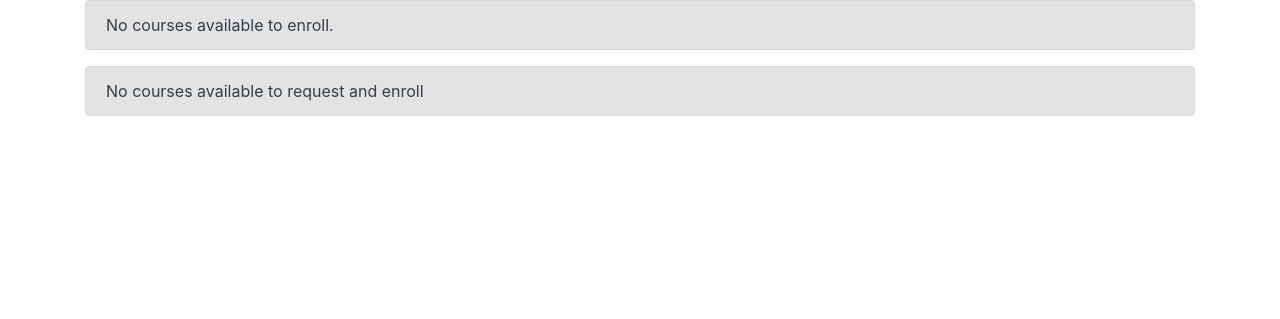
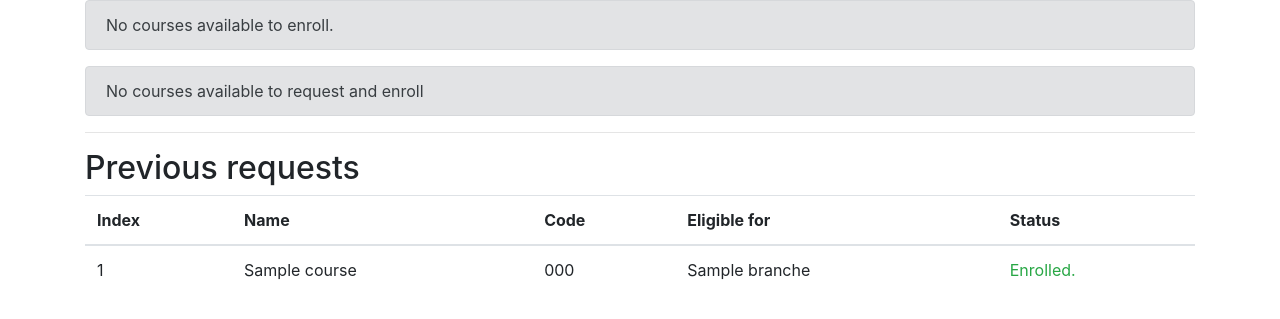
Before and after one commit to Prasheel-IITI/paathshaala-user, a Flask app: page /enroll in a window 1280 px wide. Shown: the part 56-375 px from the top of the page. Run offline with Flask 2, Linux system fonts and the light colour scheme; a user stored in the database is signed in; tables that the repository leaves empty hold one stand-in row (values such as "Sample post"); some libraries are stand-ins or nearby versions.

Commit message:
before branching

```diff
--- a/cms/models.py
+++ b/cms/models.py
@@ -52,6 +52,14 @@ class User(db.Model,UserMixin):
         self.password_hash=generate_password_hash(password)
         self.year=year
         self.branch_id=branch_id
+
+    def to_dict(self):
+        return {
+            'id': self.id,
+            'Name': self.name,
+            'E-Mail': self.email,
+            'Year': self.year,
+            'Branch': self.branch.name}
 
     def check_password(self,password):
         return check_password_hash(self.password_hash,password)
@@ -138,14 +146,16 @@ class Attachment(db.Model):
     coursenote_id=db.Column(db.Integer,db.ForeignKey('coursenotes.id'))
     assignment_id=db.Column(db.Integer,db.ForeignKey('assignments.id'))
     submission_id=db.Column(db.Integer,db.ForeignKey('submission.id'))
+    request_id = db.Column(db.Integer, db.ForeignKey('request.id'))
 
-    def __init__(self,name,ext,link,coursenote_id=None,assignment_id=None,submission_id=None):
+    def __init__(self,name,ext,link,coursenote_id=None,assignment_id=None,submission_id=None,request_id=None):
         self.name=name
         self.ext=ext
         self.link=link
         self.coursenote_id=coursenote_id
         self.assignment_id=assignment_id
-        self.submission_id = submission_id
+        self.submission_id=submission_id
+        self.request_id=request_id
 
 
 class Submission(db.Model):
@@ -167,7 +177,14 @@ class Request(db.Model):
     id = db.Column(db.Integer, primary_key=True)
     user_id = db.Column(db.Integer, db.ForeignKey('users.id'))
     course_id = db.Column(db.Integer, db.ForeignKey('courses.id'))
-    def __init__(self,user_id,course_id):
+    title = db.Column(db.String())
+    details = db.Column(db.String())
+    time = db.Column(db.DateTime, nullable=False, default=datetime.now)
+    attachments = db.relationship('Attachment', backref='request')
+    status=db.Column(db.Integer,default=0)
+    def __init__(self,user_id,course_id,title,details):
         self.user_id=user_id
         self.course_id=course_id
+        self.title=title
+        self.details=details
     pass
--- a/cms/templates/enroll.html
+++ b/cms/templates/enroll.html
@@ -1,6 +1,24 @@
 {% extends "base.html" %}
-
+{% macro form_field(field) %}
+<dt>{{ field.label }}
+<dd>{{ field(**kwargs)|safe }}
+    {% if field.errors %}
+    <ul class=errors>
+        {% for error in field.errors %}
+        <li>{{ error }}</li>
+        {% endfor %}
+    </ul>
+    {% endif %}
+</dd>
+{% endmacro %}
 {% block content %}
+<script>$(document).on("click", ".requestLink", function () {
+        var myBookId = $(this).data('id');
+        $(".assignment .assignmentInput").val(myBookId);
+        // As pointed out in comments,
+        // it is unnecessary to have to manually call the modal.
+        // $('#addBookDialog').modal('show');
+    });</script>
 {% if avail_courses %}
         <table class="table">
             <thead>
@@ -53,13 +71,9 @@
                     <td>{{course.course_code}}</td>
                     <td>{{ course.branches|join(', ') }}</td>
                     <td>
-                        {% if course in current_user.requested_courses %}
-                                <button class="btn btn-outline-secondary"
-                                    type="button" disabled>Request Sent</a>
-                        {% else %}
-                                <a class="btn btn-secondary btn-sm" href="{{url_for('users.request_course',course_id=course.id)}}"
-                                    role="button">Request</a>
-                        {% endif %}
+
+                                <a data-id={{course.id}} type="button" class="btn btn-info requestLink" data-toggle="modal"
+                                    data-target="#submitRequest">Request</a>
 
 
                     </td>
@@ -73,6 +87,87 @@
         <div class="alert alert-secondary" role="alert">
             No courses available to request and enroll
         </div>
+
+{% endif %}
+{% if current_user.requests %}
+<hr>
+<h2>Previous requests</h2>
+<table class="table">
+    <thead>
+        <tr>
+            <th>Index</th>
+            <th>Name</th>
+            <th>Code</th>
+            <th>Eligible for</th>
+            <th>Status</th>
+        </tr>
+    </thead>
+    <tbody>
+        {% for request in current_user.requests %}
+        <tr>
+            <td scope="row">{{loop.index}}</td>
+            <td>{{request.course.name}}</td>
+            <td>{{request.course.course_code}}</td>
+            <td>{{request.course.branches|join(', ') }}</td>
+            <td>
+                {% if not request.status %}
+                Pending.
+                {% else %}
+                {% if request.status==1 %}
+                <p class="text-success">Enrolled.</p>
+                {% else %}
+                <p class="text-danger">Declined.</p>
+                {% endif %}
+
+                {% endif %}
+
+            </td>
+        </tr>
+        {% endfor %}
+
+    </tbody>
+</table>
 {% endif %}
 
+<div class="modal fade" id="submitRequest" tabindex="-1" role="dialog" aria-labelledby="modelTitleId"
+    aria-hidden="true">
+    <div class="modal-dialog" role="document">
+        <div class="modal-content">
+            <div class="modal-header">
+                <h5 class="modal-title">Request Form</h5>
+                <button type="button" class="close" data-dismiss="modal" aria-label="Close">
+                    <span aria-hidden="true">&times;</span>
+                </button>
+            </div>
+            <div class="modal-body">
+                <form enctype="multipart/form-data" method="POST">
+                    {{requestForm.hidden_tag()}}
+
+
+                    <div class="form-group">
+                        {{requestForm.title.label(class='form-group')}}
+                        {{requestForm.title(class='form-control')}}
+                    </div>
+                    <div class="form-group">
+                        {{requestForm.details.label(class='form-group')}}
+                        {{requestForm.details(class='form-control')}}
+                    </div>
+                    <div class="form-group assignment">
+                        {{requestForm.course_id.label(class='form-group')}}
+                        {{requestForm.course_id(class_='form-control assignmentInput',readonly=true)}}
+                    </div>
+                    <div class="form-group">
+                        {{form_field(requestForm.attachments)}}
+                    </div>
+
+
+
+            </div>
+            <div class="modal-footer">
+                <button type="button" class="btn btn-secondary" data-dismiss="modal">Close</button>
+                {{requestForm.submit(class='btn btn-primary')}}</form>
+            </div>
+        </div>
+    </div>
+</div>
 {% endblock %}
--- a/cms/users/forms.py
+++ b/cms/users/forms.py
@@ -1,5 +1,6 @@
 from flask_wtf import FlaskForm
 from wtforms import StringField,PasswordField,SubmitField,SelectField
+from wtforms.fields.simple import MultipleFileField, TextAreaField
 from wtforms.validators import DataRequired,Email,EqualTo
 from wtforms import ValidationError
 from flask_wtf.file import FileField,FileAllowed
@@ -36,3 +37,13 @@ class UpdateUserForm(FlaskForm):
     def check_email(self,field):
         if User.query.filter_by(email=field.data).first():
             raise ValidationError('Your email has been registered already')
+
+
+class requestCourseForm(FlaskForm):
+    title = StringField('Title of your request', validators=[
+                        DataRequired('Data required')])
+    course_id = StringField('Assignment Id', validators=[
+                                DataRequired('Data required')])
+    details = TextAreaField('Details')
+    attachments = MultipleFileField('Attachments')
+    submit = SubmitField('Submit')
--- a/cms/users/views.py
+++ b/cms/users/views.py
@@ -1,13 +1,17 @@
+
+import string
+#login user
 # register user
-#login user
 #logout user
 # account update UserForm)
-
+import random
+import os
 from flask import render_template,url_for,flash,redirect,request,Blueprint,abort
 from flask_login import login_user,current_user,logout_user,login_required
-from cms import db
-from cms.models import Request, User,Course
-from cms.users.forms import RegistrationForm,LoginForm,UpdateUserForm
+from werkzeug.utils import secure_filename
+from cms import db,basedir
+from cms.models import Attachment, Request, User,Course
+from cms.users.forms import RegistrationForm,LoginForm,UpdateUserForm, requestCourseForm
 users=Blueprint('users',__name__)
 
 
@@ -65,12 +69,44 @@ def account():
 
 
 
-@users.route('/enroll')
+@users.route('/enroll',methods=['GET', 'POST'])
 @login_required
 def enroll():
     avail_courses=[a for a in Course.query.filter_by(can_apply=True).all() if a not in current_user.courses and current_user.branch.name in [b.name for b in a.branches] ]
-    not_eligible_courses=[a for a in Course.query.filter_by(can_apply=True).all() if a not in current_user.courses and current_user.branch.name not in [b.name for b in a.branches] ]
-    return render_template('enroll.html',avail_courses=avail_courses,not_eligible_courses=not_eligible_courses)
+    not_eligible_courses=[a for a in Course.query.filter_by(can_apply=True).all() if a not in current_user.courses and current_user.branch.name not in [b.name for b in a.branches] and a not in current_user.requested_courses ]
+    requests = current_user.requests
+    if requests:
+        print(requests)
+    form = requestCourseForm()
+    if form.submit.data and form.validate:
+        attachments = []
+        if not current_user.is_authenticated:
+            abort(405)
+        newCourseNote = Request(current_user.id,form.course_id.data,form.title.data,form.details.data)
+        db.session.add(newCourseNote)
+        db.session.commit()
+
+        if form.attachments.data:
+            for uploaded_file in request.files.getlist('attachments'):
+
+                filename, file_extension = os.path.splitext(
+                    uploaded_file.filename)
+                savename = secure_filename(filename)+''.join(
+                    random.choice(string.ascii_lowercase) for i in range(16))+file_extension
+                print(filename, savename)
+                if savename == "":
+                    break
+
+                uploaded_file.save(os.path.join(
+                    basedir, '..', '..', 'static_material', savename))
+                new_attachment = Attachment(
+                    filename, file_extension, url_for('course.serve_file', filename=savename), request_id=newCourseNote.id)
+                attachments.append(new_attachment)
+        db.session.add_all(attachments)
+        db.session.commit()
+        return redirect(url_for('users.enroll'))
+
+    return render_template('enroll.html', avail_courses=avail_courses, not_eligible_courses=not_eligible_courses, requestForm=form, requests=current_user.requests)
 
 
 @users.route('/enroll/<course_id>')
```
Also changed, not shown: requirements.txt (+9 -0 lines), cms/static/modal.js (line endings or trailing spaces).
